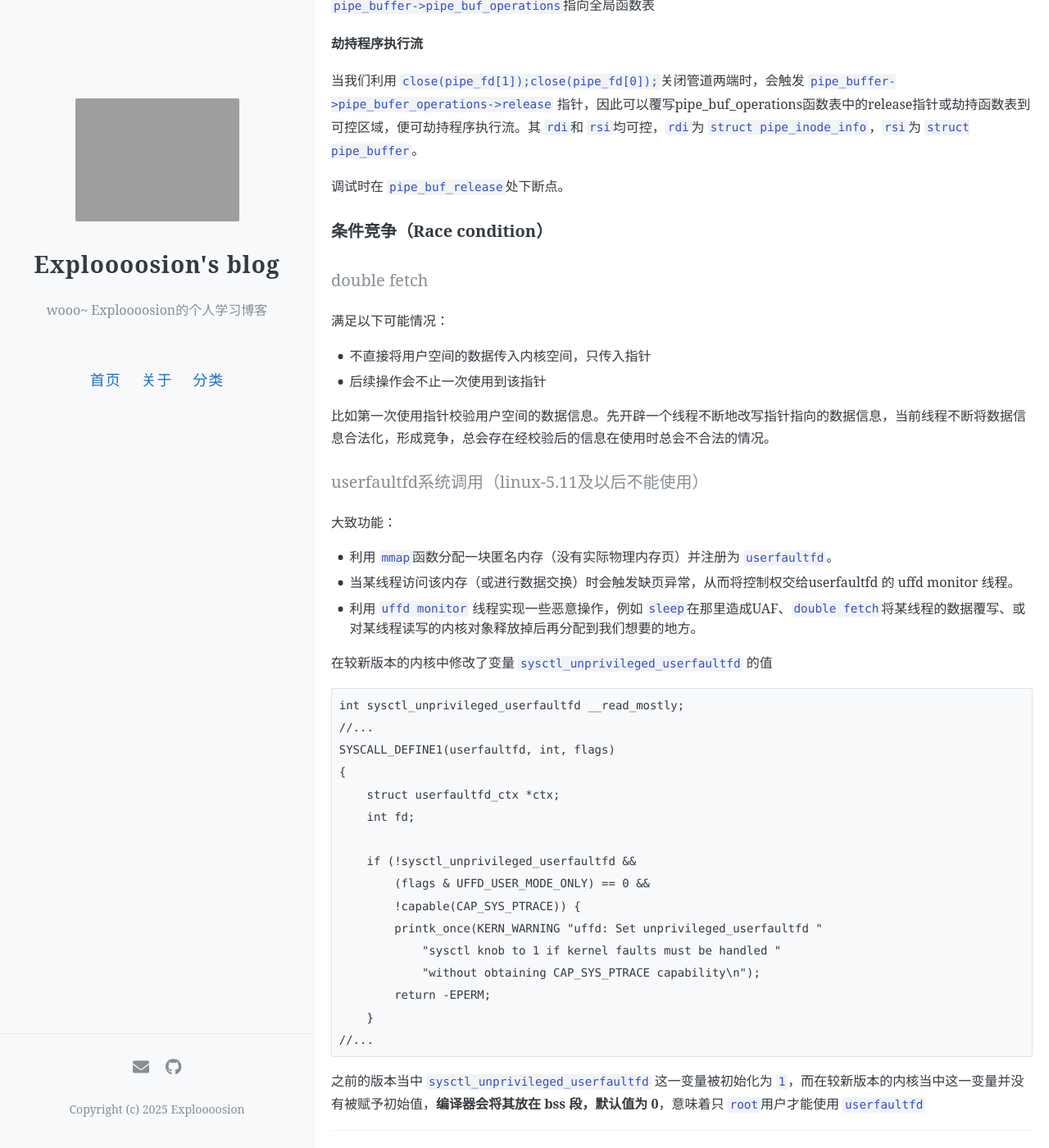
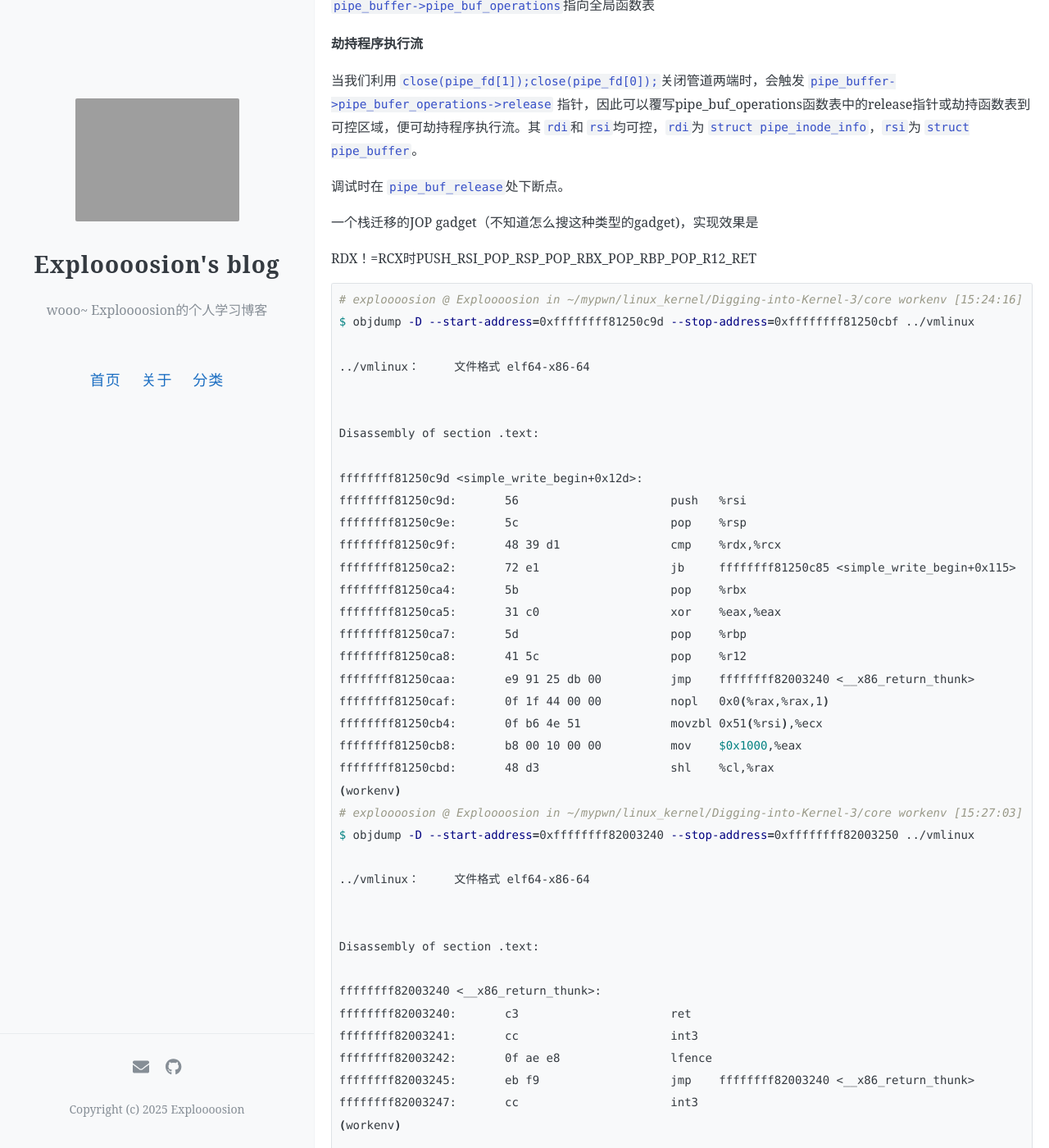
Before and after one commit to Exploo0Osion/Exploo0Osion.github.io, a Jekyll site: the page built from _posts/2025-10-3-learning_linux_kernel_2.md, in a window 1280 px wide and 1400 px high, scrolled down 14027 px. Shown: the whole window at 82% size. Built offline with Jekyll 4.4.1, drawn with Linux system fonts in a browser that asks for light colours.

Commit message:
second commit

````diff
--- a/_posts/2025-10-3-learning_linux_kernel_2.md
+++ b/_posts/2025-10-3-learning_linux_kernel_2.md
@@ -7,6 +7,7 @@ comments: true
 author: Exploooosion
 ---
 <!-- more -->
+
 # linux kernel
 
 ## kernel pwn学习（二）
@@ -490,6 +491,52 @@ struct pipe_buf_operations {
 
 调试时在 `pipe_buf_release`处下断点。
 
+一个栈迁移的JOP gadget（不知道怎么搜这种类型的gadget)，实现效果是
+
+RDX！=RCX时PUSH_RSI_POP_RSP_POP_RBX_POP_RBP_POP_R12_RET
+
+```bash
+# exploooosion @ Exploooosion in ~/mypwn/linux_kernel/Digging-into-Kernel-3/core workenv [15:24:16]
+$ objdump -D --start-address=0xffffffff81250c9d --stop-address=0xffffffff81250cbf ../vmlinux
+
+../vmlinux：     文件格式 elf64-x86-64
+
+
+Disassembly of section .text:
+
+ffffffff81250c9d <simple_write_begin+0x12d>:
+ffffffff81250c9d:	56                   	push   %rsi
+ffffffff81250c9e:	5c                   	pop    %rsp
+ffffffff81250c9f:	48 39 d1             	cmp    %rdx,%rcx
+ffffffff81250ca2:	72 e1                	jb     ffffffff81250c85 <simple_write_begin+0x115>
+ffffffff81250ca4:	5b                   	pop    %rbx
+ffffffff81250ca5:	31 c0                	xor    %eax,%eax
+ffffffff81250ca7:	5d                   	pop    %rbp
+ffffffff81250ca8:	41 5c                	pop    %r12
+ffffffff81250caa:	e9 91 25 db 00       	jmp    ffffffff82003240 <__x86_return_thunk>
+ffffffff81250caf:	0f 1f 44 00 00       	nopl   0x0(%rax,%rax,1)
+ffffffff81250cb4:	0f b6 4e 51          	movzbl 0x51(%rsi),%ecx
+ffffffff81250cb8:	b8 00 10 00 00       	mov    $0x1000,%eax
+ffffffff81250cbd:	48 d3              	shl    %cl,%rax
+(workenv)
+# exploooosion @ Exploooosion in ~/mypwn/linux_kernel/Digging-into-Kernel-3/core workenv [15:27:03]
+$ objdump -D --start-address=0xffffffff82003240 --stop-address=0xffffffff82003250 ../vmlinux
+
+../vmlinux：     文件格式 elf64-x86-64
+
+
+Disassembly of section .text:
+
+ffffffff82003240 <__x86_return_thunk>:
+ffffffff82003240:	c3                   	ret
+ffffffff82003241:	cc                   	int3
+ffffffff82003242:	0f ae e8             	lfence
+ffffffff82003245:	eb f9                	jmp    ffffffff82003240 <__x86_return_thunk>
+ffffffff82003247:	cc                   	int3
+(workenv)
+
+```
+
 ### 条件竞争（Race condition）
 
 #### double fetch
````
Also changed, not shown: _posts/2025-10-3-learning_linux_kernel_1.md (+10 -0 lines).
